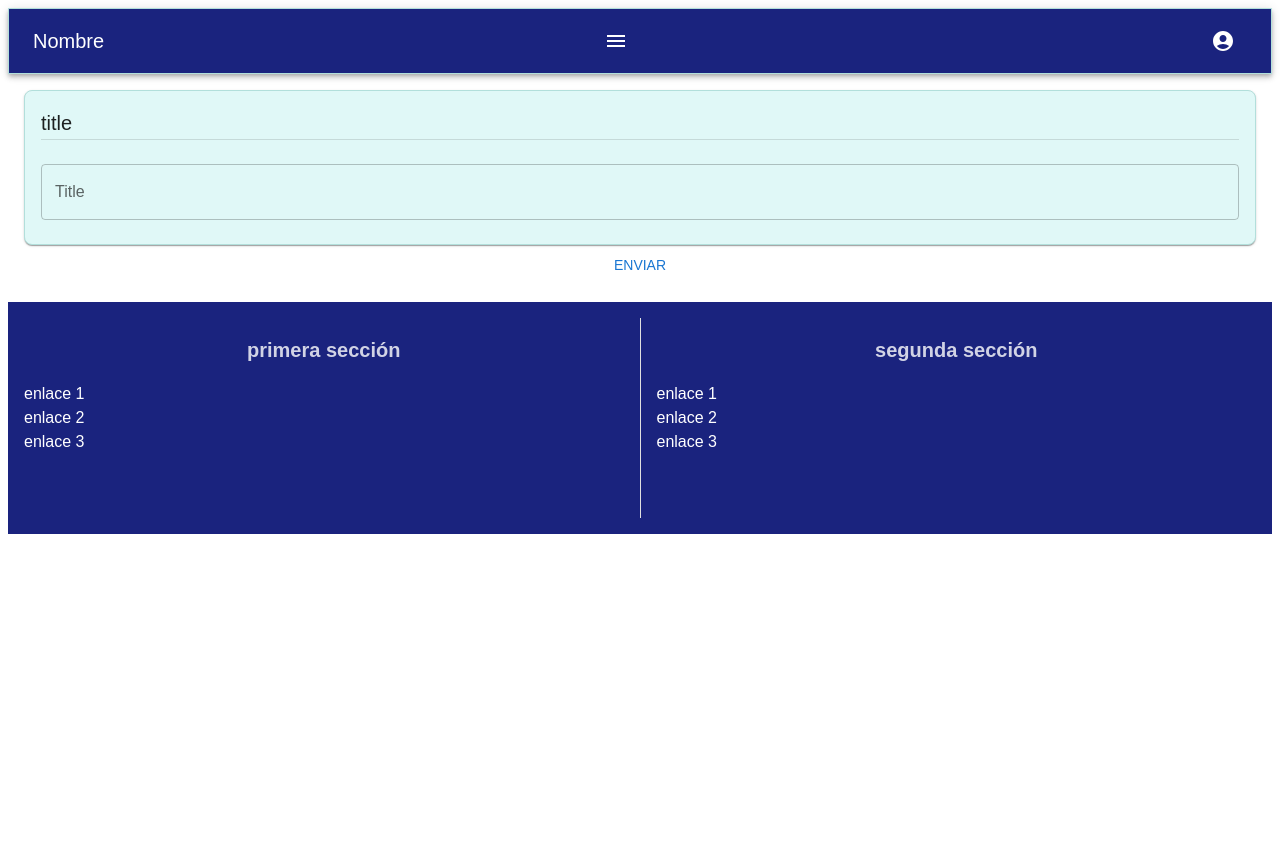
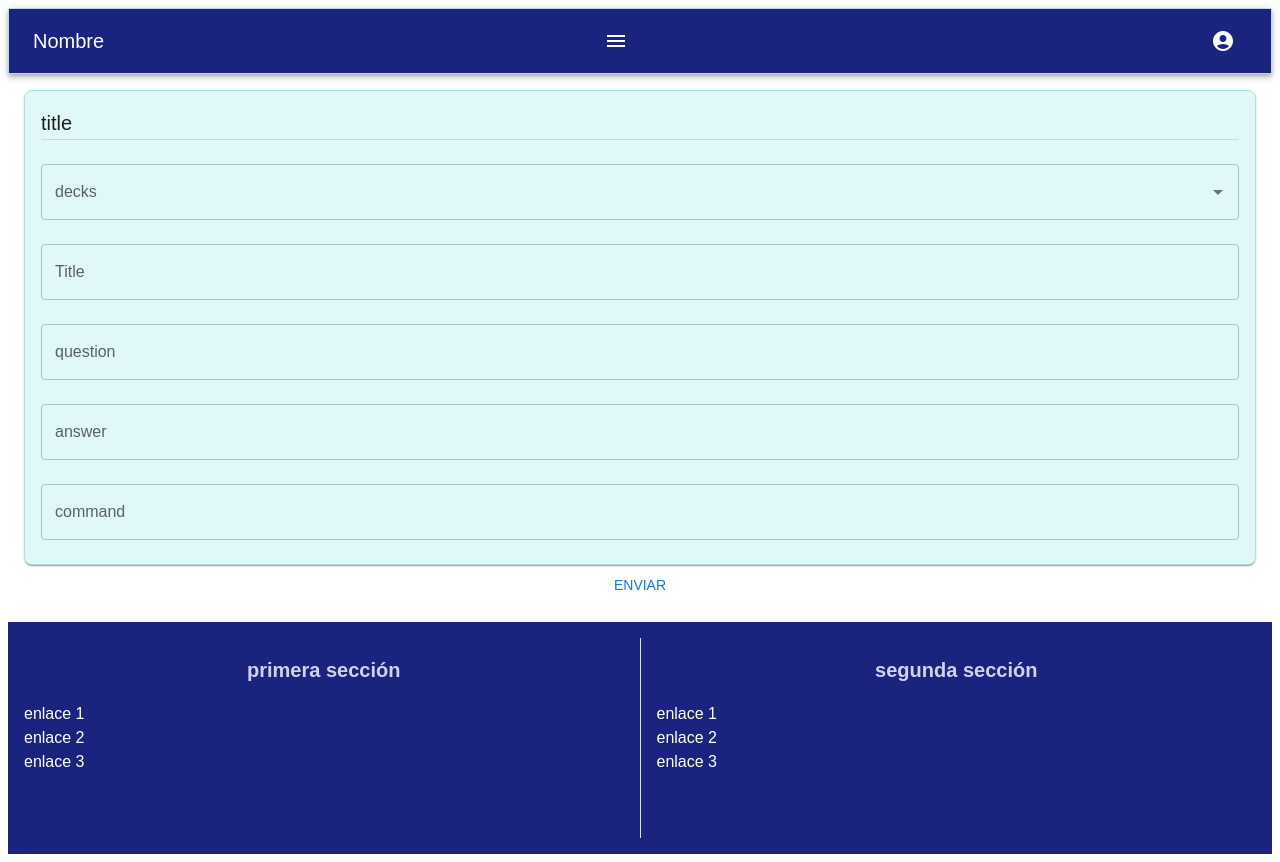
Before and after one commit to velasquezgalejandro/anki-project, a React (Create React App) app in the folder frontend/: page /create-cards in a window 1280 px wide. Before the commit the page ends 800 px from the top, so only its background shows below. Built offline with nearby package versions, Linux system fonts and the light colour scheme; no server answers.

Commit message:
creacion de formulario en card front cargar decks #5

```diff
--- a/frontend/src/views/CreateCardsView.jsx
+++ b/frontend/src/views/CreateCardsView.jsx
@@ -13,32 +13,24 @@ import {
 const CreateCardsView = () => {
   const navigate = useNavigate();
 
-  const [dataCategory, setDataCategory] = useState();
-  const [dataSubcategory, setDataSubcategory] = useState();
-  const [selectedCategory, setSelectedCategory] = useState(null);
-  const [selectedSubcategory, setSelectedSubcategory] = useState(null);
-  const [selectedLanguage, setLanguage] = useState(null);
+  const [dataDecks, setDataDecks] = useState();
+  const [selectedDeck, setSelectedDeck] = useState(null);
   const [title, setTitle] = useState('');
+  const [question, setQuestion] = useState('');
+  const [answer, setAnswer] = useState('');
+  const [command, setCommand] = useState('');
 
-  const fetchDataCategory = async () => {
+  const fetchDataDecks = async () => {
     try {
-      const response = await axios.get('http://localhost:8000/categories/');
-      setDataCategory(response.data);
+      const response = await axios.get('http://localhost:8000/decks/');
+      setDataDecks(response.data);
     } catch (err) {
       console.log({ err });
     }
   };
 
-  const fetchDataSubCategory = async () => {
-    try {
-      const response = await axios.get('http://localhost:8000/subcategories/');
-      setDataSubcategory(response.data);
-    } catch (err) {}
-  };
-
   useEffect(() => {
-    fetchDataCategory();
-    fetchDataSubCategory();
+    fetchDataDecks();
   }, []);
 
   const handleChangeAutocomplete = (setState, newValue) => {
@@ -52,20 +44,21 @@ const CreateCardsView = () => {
   const handleSubmit = async () => {
     try {
       const payload = {
+        deck: selectedDeck.id,
         title,
-        category: selectedCategory.id,
-        subcategory: selectedSubcategory.id,
-        language: selectedLanguage.code,
+        question,
+        answer,
+        command,
       };
 
-      await axios.post('http://localhost:8000/decks/', payload);
-      alert('Deck created successfully!');
+      await axios.post('http://localhost:8000/cards/', payload);
+      alert('Card created successfully!');
       // Aquí puedes limpiar el formulario o redirigir al usuario si es necesario
       setTitle(null);
-      setSelectedCategory(null);
-      setSelectedSubcategory(null);
-      setLanguage(null);
-      navigate('/create-cards');
+      setQuestion(null);
+      setAnswer(null);
+      setCommand(null);
+      // navigate('/create-cards');
     } catch (err) {
       console.error('Error creating deck:', err);
       alert('Failed to create deck. Please try again.');
@@ -75,6 +68,15 @@ const CreateCardsView = () => {
   return (
     <Stack sx={{ p: 2 }}>
       <FormWrapper title="title">
+        <GenericAutocomplete
+          label="decks"
+          name="decks"
+          options={dataDecks}
+          getOptionLabel={(option) => option.title}
+          helperText={''}
+          value={selectedDeck}
+          onChange={(e) => handleChangeAutocomplete(setSelectedDeck, e)}
+        />
         <GenericTextField
           label="Title"
           name="title"
@@ -82,6 +84,33 @@ const CreateCardsView = () => {
           value={title}
           onChange={(e) => {
             handleChangeTextField(setTitle, e);
+          }}
+        />
+        <GenericTextField
+          label="question"
+          name="question"
+          helperText={''}
+          value={question}
+          onChange={(e) => {
+            handleChangeTextField(setQuestion, e);
+          }}
+        />
+        <GenericTextField
+          label="answer"
+          name="answer"
+          helperText={''}
+          value={answer}
+          onChange={(e) => {
+            handleChangeTextField(setAnswer, e);
+          }}
+        />
+        <GenericTextField
+          label="command"
+          name="command"
+          helperText={''}
+          value={command}
+          onChange={(e) => {
+            handleChangeTextField(setCommand, e);
           }}
         />
       </FormWrapper>
```
